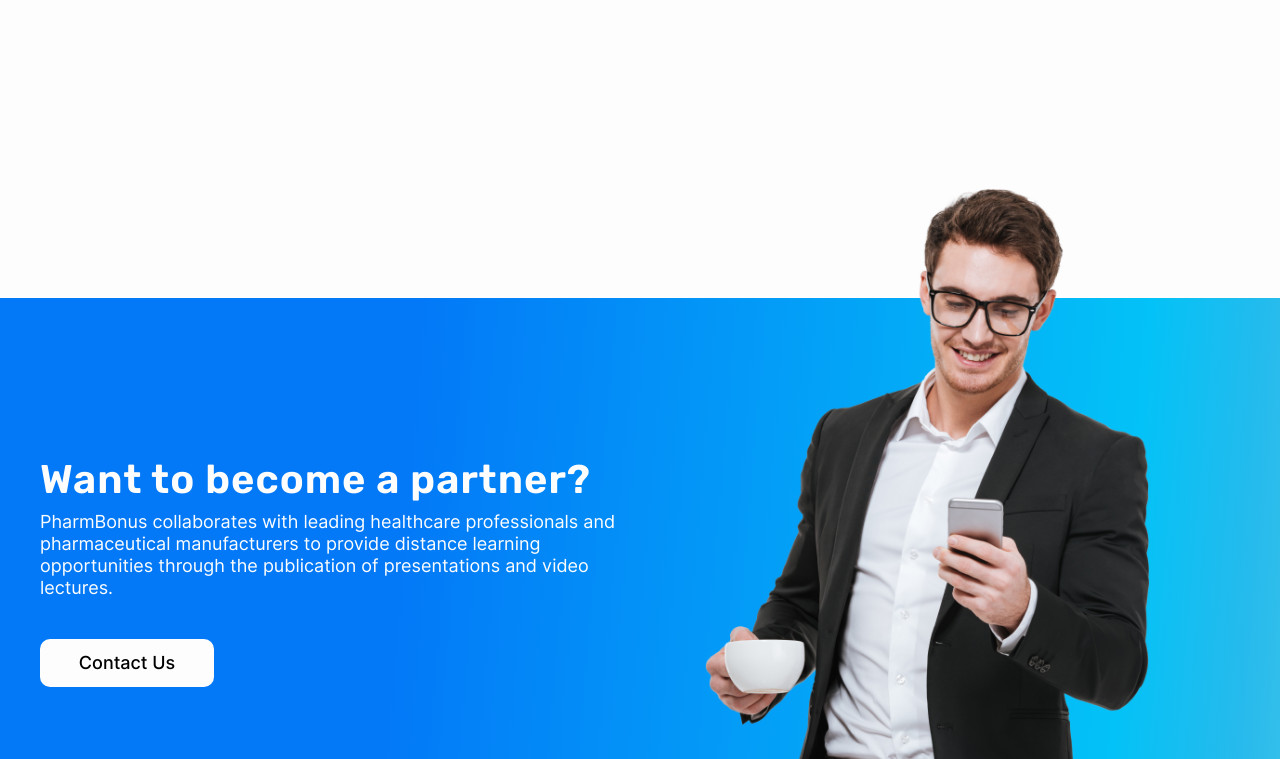
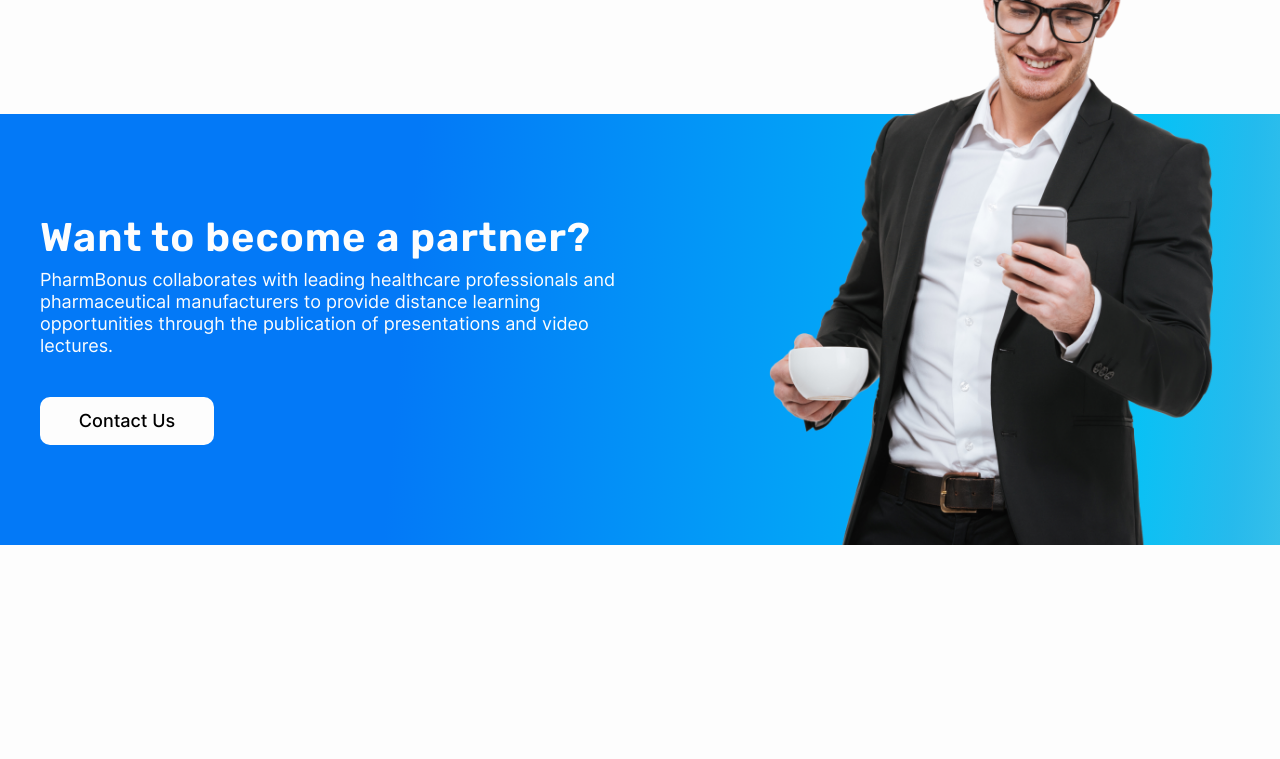
Before and after one commit to svetlana-kruglik/newPhB, a website: page src/index.html in a window 1280 px wide. Shown: the part 5610-6369 px from the top of the page. Drawn offline with nearby package versions, Linux system fonts and the light colour scheme; files that its build step writes are made by us from their sources; files whose address does not match are found by name.

Commit message:
fixed styles for index-s9

```diff
--- a/src/sass/blocks/_index.scss
+++ b/src/sass/blocks/_index.scss
@@ -217,7 +217,6 @@
         margin-bottom: 25px;
     }
 }
-//
 
 .col50__img-wrap {
     height: 100%;
@@ -637,15 +636,14 @@
     @include sm {
         height: 100%;
         background: linear-gradient(93.16deg, #FF4545 -4.03%, #FF457D 113.72%, #FF45B5 113.72%);
-        padding: calc(80px + (100 - 80) * ((100vw - 320px) / (1920 - 320))) 0;
+        padding: calc(30px + (90 - 30) * ((100vw - 320px) / (1920 - 320))) 0;
     }
 
     @include md {
         max-height: 540px;
-        padding: 120px 0;
     }
 
-    @include lg-inner {
+    @include xl {
         padding: 158px 0;
     }
 }
@@ -718,10 +716,6 @@
         transform: translate(50%, -50%);
     }
 
-    @include lgx {
-        padding-top: 100%;
-    }
-
     @include xl {
         padding-top: 115%;
     }
@@ -744,7 +738,7 @@
     }
 
     @include sm {
-        height: 100vh;
+        height: 85vh;
         max-height: 650px;
         min-height: 460px;
         position: absolute;
@@ -758,12 +752,12 @@
         left: 50%;
     }
 
-    @include lgx {
-        left: 55%;
+    @include lg-inner {
+        left: 60%;
     }
 
-    @include lg {
-        left: 58%;
+    @include xl {
+        left: 53%;
     }
 }
 
@@ -849,15 +843,15 @@
     @include sm {
         height: 100%;
         background: linear-gradient(94.86deg, #0379F7 -1.01%, #0379F7 31.88%, #03C2F7 86.86%, rgba(3, 247, 227, 0.6) 110.55%), linear-gradient(93.16deg, #FF4545 -4.03%, #FF457D 36.38%, #FF45B5 63.57%, #E240D2 96.24%, rgba(255, 69, 125, 0) 113.72%);
-        padding: 100px 0;
+        padding: 80px 0;
     }
 
     @include md {
         max-height: 540px;
-        padding: 120px 0;
+        padding: 100px 0;
     }
 
-    @include lg-inner {
+    @include xl {
         padding: 158px 0;
     }
 }
```
